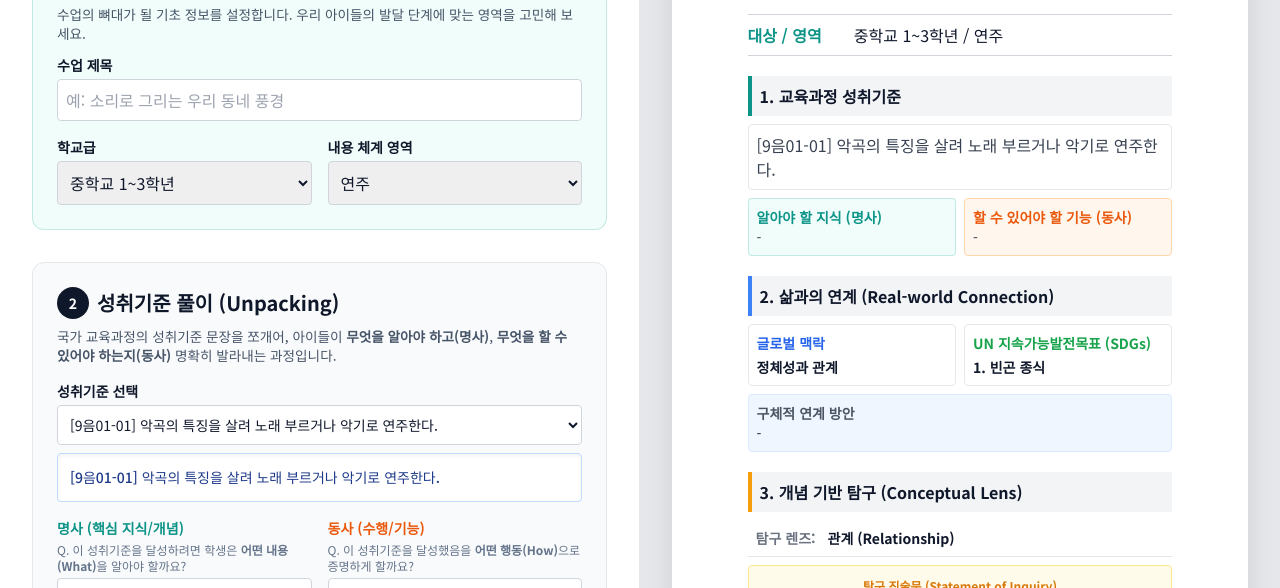
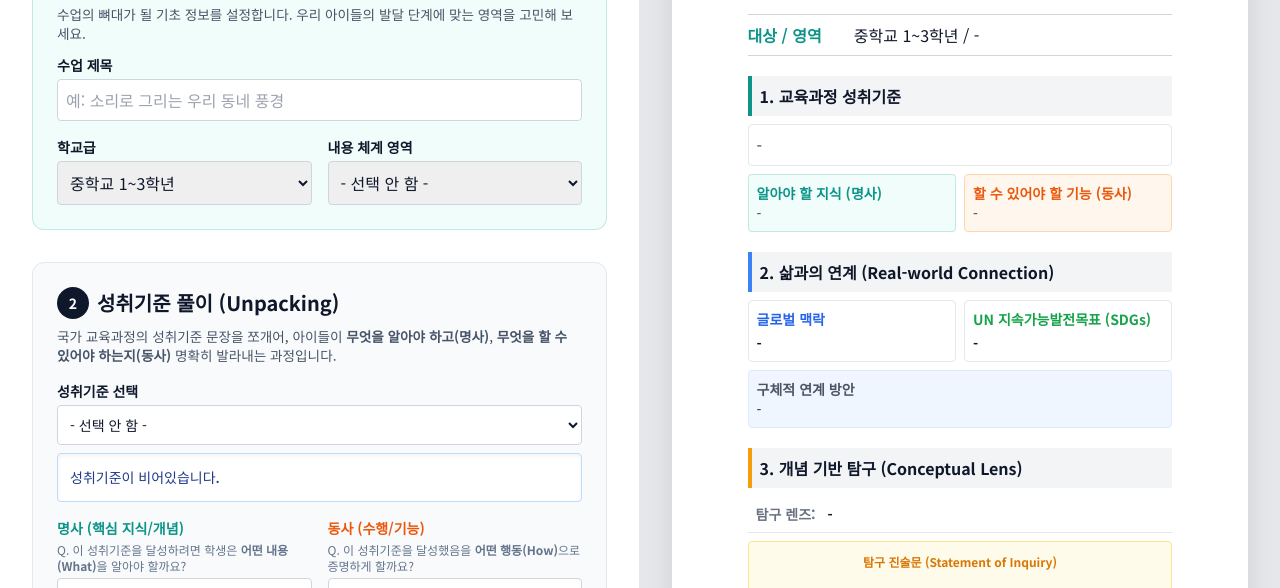
Before and after one commit to huinique11-dot/design-curriculum, a plain HTML site: page index.html in a window 1280 px wide. Shown: the part 212-800 px from the top of the page. Drawn offline with nearby package versions, Linux system fonts and the light colour scheme.

Commit message:
index.html 업데이트
선택 안함 옵션을 우선으로 둠.
수업 디자인의 튜토리얼이 되도록 설명을 추가함

```diff
--- a/index.html
+++ b/index.html
@@ -326,7 +326,8 @@
             selectEl.addEventListener('change', updateOutput);
             customEl.addEventListener('input', updateOutput);
 
-            selectEl.selectedIndex = 1;
+            // ★ 수정된 부분: 기본값을 0번째 항목("- 선택 안 함 -")으로 설정합니다.
+            selectEl.selectedIndex = 0;
             updateOutput();
         }
 
@@ -351,7 +352,8 @@
             options.forEach(std => standardSelect.add(new Option(std, std)));
             standardSelect.add(new Option("✎ 성취기준 직접 입력...", "custom"));
 
-            standardSelect.selectedIndex = 1;
+            // ★ 수정된 부분: 성취기준 기본값도 0번째 항목("- 선택 안 함 -")으로 설정합니다.
+            standardSelect.selectedIndex = 0;
             updateStandardDisplay();
         }
 
```
